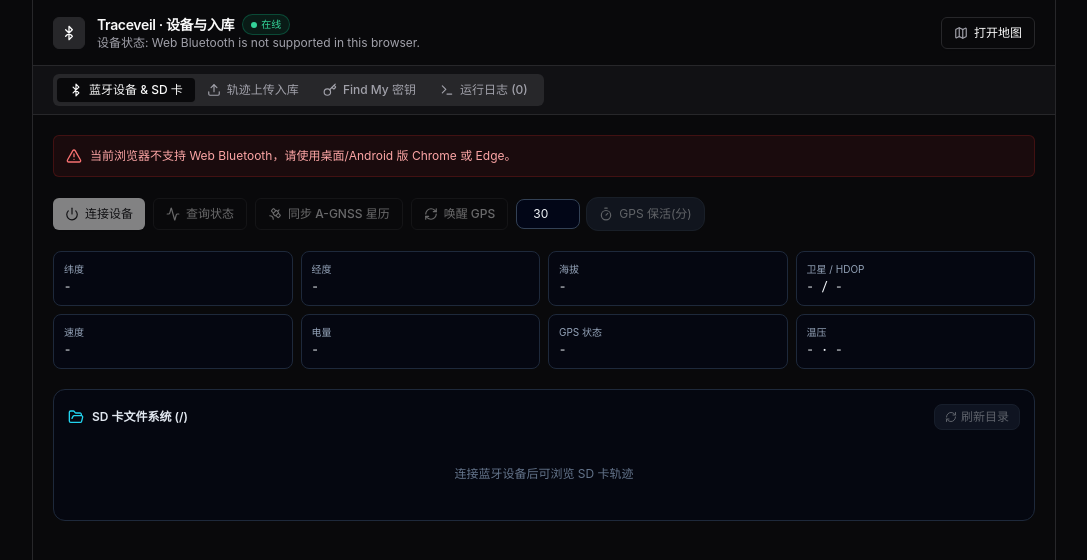
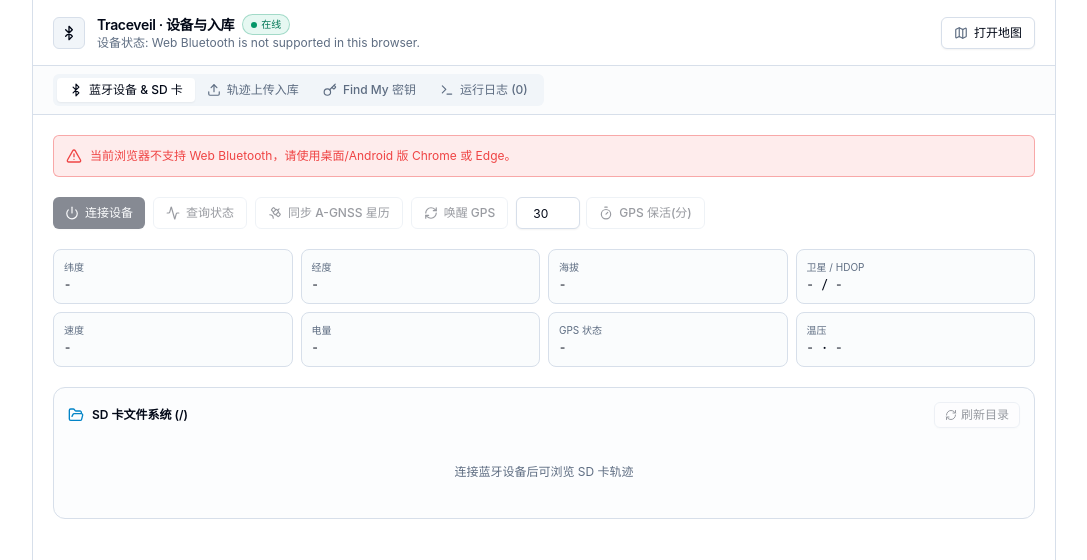
Before and after one commit to Enter-tainer/gps_tracker, a React (Vite) app in the folder frontend/: page / in a window 1280 px wide. Shown: the top 560 px of the page, without its empty margins (96-1183 px from the left). Built offline with nearby package versions, Linux system fonts and the light colour scheme.

Commit message:
feat(frontend): switch UI to light theme

```diff
--- a/frontend/src/components/DeviceSyncModal.tsx
+++ b/frontend/src/components/DeviceSyncModal.tsx
@@ -744,13 +744,13 @@ export const DeviceSyncModal: React.FC<DeviceSyncModalProps> = ({
                 <span
                   className={`inline-flex items-center gap-1 rounded-full border px-2 py-0.5 text-[10px] font-medium ${
                     isOnline
-                      ? "border-emerald-500/30 bg-emerald-500/10 text-emerald-400"
-                      : "border-amber-500/30 bg-amber-500/10 text-amber-400"
+                      ? "border-emerald-600/30 bg-emerald-500/10 text-emerald-700"
+                      : "border-amber-600/30 bg-amber-500/10 text-amber-700"
                   }`}
                 >
                   <span
                     className={`h-1.5 w-1.5 rounded-full ${
-                      isOnline ? "bg-emerald-400" : "bg-amber-400"
+                      isOnline ? "bg-emerald-600" : "bg-amber-500"
                     }`}
                   />
                   {isOnline ? "在线" : "离线模式 (SW)"}
@@ -880,9 +880,9 @@ export const DeviceSyncModal: React.FC<DeviceSyncModalProps> = ({
                       <span
                         className={
                           item.ok === true
-                            ? "text-emerald-400"
+                            ? "font-medium text-emerald-600"
                             : item.ok === false
-                              ? "text-red-400"
+                              ? "font-medium text-red-600"
                               : "text-muted-foreground"
                         }
                       >
@@ -941,8 +941,8 @@ export const DeviceSyncModal: React.FC<DeviceSyncModalProps> = ({
           {activeTab === "ble" && (
             <div className="space-y-5">
               {!isBluetoothSupported && (
-                <div className="flex items-center gap-2 rounded-md border border-destructive/40 bg-destructive/15 p-3 text-xs text-red-300">
-                  <AlertTriangle className="h-4 w-4 shrink-0 text-red-400" />
+                <div className="flex items-center gap-2 rounded-md border border-destructive/40 bg-destructive/10 p-3 text-xs text-destructive">
+                  <AlertTriangle className="h-4 w-4 shrink-0 text-destructive" />
                   <span>
                     当前浏览器不支持 Web Bluetooth，请使用桌面/Android 版 Chrome 或 Edge。
                   </span>
@@ -999,16 +999,16 @@ export const DeviceSyncModal: React.FC<DeviceSyncModalProps> = ({
                         Math.max(1, Math.min(720, Number(e.target.value) || 1))
                       )
                     }
-                    className="w-16 rounded-lg border border-slate-700 bg-slate-950 px-2 py-1.5 text-center text-xs text-slate-100"
+                    className="h-8 w-16 rounded-md border border-input bg-background px-2 py-1 text-center text-xs text-foreground shadow-sm"
                   />
                   <button
                     type="button"
                     onClick={handleKeepAlive}
                     disabled={!isConnected}
-                    className={`inline-flex items-center gap-1.5 rounded-xl border px-3 py-2 text-xs disabled:opacity-40 ${
+                    className={`inline-flex h-8 items-center gap-1.5 rounded-md border px-3 text-xs font-medium transition-colors disabled:opacity-40 ${
                       isKeepAliveActive
-                        ? "border-rose-500/60 bg-rose-500/20 text-rose-200"
-                        : "border-slate-700 bg-slate-800 text-slate-200"
+                        ? "border-rose-500/40 bg-rose-500/10 text-rose-700 hover:bg-rose-500/20"
+                        : "border-border bg-background text-foreground hover:bg-accent"
                     }`}
                   >
                     <Timer className="h-3.5 w-3.5" />
@@ -1020,12 +1020,12 @@ export const DeviceSyncModal: React.FC<DeviceSyncModalProps> = ({
               </div>
 
               {agnssStatus && (
-                <div className="rounded-lg border border-cyan-500/30 bg-cyan-500/10 px-3 py-2 text-xs text-cyan-200">
+                <div className="rounded-lg border border-sky-500/30 bg-sky-500/10 px-3 py-2 text-xs text-sky-800">
                   AGNSS: {agnssStatus}
                 </div>
               )}
               {sysInfoError && (
-                <div className="rounded-lg border border-rose-500/30 bg-rose-500/10 px-3 py-2 text-xs text-rose-200">
+                <div className="rounded-lg border border-rose-500/30 bg-rose-500/10 px-3 py-2 text-xs text-rose-700">
                   {sysInfoError}
                 </div>
               )}
@@ -1044,10 +1044,10 @@ export const DeviceSyncModal: React.FC<DeviceSyncModalProps> = ({
                 ].map(([label, value]) => (
                   <div
                     key={label}
-                    className="rounded-lg border border-slate-800 bg-slate-950/60 p-2.5"
+                    className="rounded-lg border border-border bg-muted/35 p-2.5"
                   >
-                    <div className="text-[10px] text-slate-400">{label}</div>
-                    <div className="mt-0.5 font-mono text-xs text-slate-100">
+                    <div className="text-[10px] text-muted-foreground">{label}</div>
+                    <div className="mt-0.5 font-mono text-xs font-medium text-foreground">
                       {value}
                     </div>
                   </div>
@@ -1055,17 +1055,17 @@ export const DeviceSyncModal: React.FC<DeviceSyncModalProps> = ({
               </div>
 
               {/* SD Card File Browser */}
-              <div className="space-y-3 rounded-xl border border-slate-800 bg-slate-950/50 p-3.5">
+              <div className="space-y-3 rounded-xl border border-border bg-muted/25 p-3.5">
                 <div className="flex items-center justify-between">
-                  <div className="flex items-center gap-2 text-xs font-semibold text-slate-200">
-                    <FolderOpen className="h-4 w-4 text-cyan-400" />
+                  <div className="flex items-center gap-2 text-xs font-semibold text-foreground">
+                    <FolderOpen className="h-4 w-4 text-sky-600" />
                     <span>SD 卡文件系统 ({currentPath})</span>
                   </div>
                   <button
                     type="button"
                     onClick={() => listDirectory(currentPath)}
                     disabled={!isConnected || isListing}
-                    className="inline-flex items-center gap-1 rounded-lg border border-slate-700 bg-slate-800 px-2.5 py-1 text-xs text-slate-200 disabled:opacity-40"
+                    className="inline-flex items-center gap-1 rounded-md border border-border bg-background px-2.5 py-1 text-xs font-medium text-foreground shadow-sm transition-colors hover:bg-accent disabled:opacity-40"
                   >
                     <RefreshCw className="h-3 w-3" />
                     {isListing ? "刷新中..." : "刷新目录"}
@@ -1074,7 +1074,7 @@ export const DeviceSyncModal: React.FC<DeviceSyncModalProps> = ({
 
                 <div className="max-h-60 space-y-1.5 overflow-y-auto scrollbar-thin">
                   {displayEntries.length === 0 ? (
-                    <div className="py-6 text-center text-xs text-slate-500">
+                    <div className="py-6 text-center text-xs text-muted-foreground">
                       {isConnected ? "当前目录为空" : "连接蓝牙设备后可浏览 SD 卡轨迹"}
                     </div>
                   ) : (
@@ -1084,13 +1084,13 @@ export const DeviceSyncModal: React.FC<DeviceSyncModalProps> = ({
                       return (
                         <div
                           key={entry.path}
-                          className="flex flex-wrap items-center justify-between gap-2 rounded-lg border border-slate-800 bg-slate-900/75 px-3 py-2"
+                          className="flex flex-wrap items-center justify-between gap-2 rounded-lg border border-border bg-background px-3 py-2 shadow-sm"
                         >
                           <div className="flex items-center gap-2">
                             {isDir ? (
-                              <Folder className="h-4 w-4 text-amber-400" />
+                              <Folder className="h-4 w-4 text-amber-500" />
                             ) : (
-                              <FileDown className="h-4 w-4 text-slate-400" />
+                              <FileDown className="h-4 w-4 text-muted-foreground" />
                             )}
                             <button
                               type="button"
@@ -1098,14 +1098,14 @@ export const DeviceSyncModal: React.FC<DeviceSyncModalProps> = ({
                               onClick={() => isDir && listDirectory(entry.path)}
                               className={`text-xs font-medium ${
                                 isDir
-                                  ? "text-amber-300 hover:underline"
-                                  : "text-slate-100"
+                                  ? "text-amber-700 hover:underline"
+                                  : "text-foreground"
                               }`}
                             >
                               {entry.name}
                             </button>
                             {!isDir && (
-                              <span className="font-mono text-[10px] text-slate-400">
+                              <span className="font-mono text-[10px] text-muted-foreground">
                                 {formatFileSize(entry.size)}
                               </span>
                             )}
@@ -1117,7 +1117,7 @@ export const DeviceSyncModal: React.FC<DeviceSyncModalProps> = ({
                                 type="button"
                                 disabled={isBusy}
                                 onClick={() => handleBleSyncToCloud(entry)}
-                                className="inline-flex items-center gap-1 rounded-md bg-cyan-500/20 px-2 py-1 text-[11px] font-medium text-cyan-300 hover:bg-cyan-500/30 disabled:opacity-40"
+                                className="inline-flex items-center gap-1 rounded-md border border-sky-500/30 bg-sky-500/10 px-2 py-1 text-[11px] font-medium text-sky-700 hover:bg-sky-500/20 disabled:opacity-40"
                               >
                                 <CloudUpload className="h-3 w-3" />
                                 入库
@@ -1126,7 +1126,7 @@ export const DeviceSyncModal: React.FC<DeviceSyncModalProps> = ({
                                 type="button"
                                 disabled={isBusy}
                                 onClick={() => handleBlePreview(entry)}
-                                className="inline-flex items-center gap-1 rounded-md border border-slate-700 bg-slate-800 px-2 py-1 text-[11px] text-slate-200 hover:bg-slate-700 disabled:opacity-40"
+                                className="inline-flex items-center gap-1 rounded-md border border-border bg-secondary px-2 py-1 text-[11px] font-medium text-secondary-foreground hover:bg-accent disabled:opacity-40"
                               >
                                 <Eye className="h-3 w-3" />
                                 预览
@@ -1135,7 +1135,7 @@ export const DeviceSyncModal: React.FC<DeviceSyncModalProps> = ({
                                 type="button"
                                 disabled={isBusy}
                                 onClick={() => handleBleDownloadGpx(entry)}
-                                className="inline-flex items-center gap-1 rounded-md border border-slate-700 bg-slate-800 px-2 py-1 text-[11px] text-slate-200 hover:bg-slate-700 disabled:opacity-40"
+                                className="inline-flex items-center gap-1 rounded-md border border-border bg-secondary px-2 py-1 text-[11px] font-medium text-secondary-foreground hover:bg-accent disabled:opacity-40"
                               >
                                 <MapIcon className="h-3 w-3" />
                                 GPX
@@ -1154,7 +1154,7 @@ export const DeviceSyncModal: React.FC<DeviceSyncModalProps> = ({
                                   type="button"
                                   disabled={isBusy}
                                   onClick={() => setConfirmDeletePath(entry.path)}
-                                  className="inline-flex items-center gap-1 rounded-md border border-rose-500/30 px-2 py-1 text-[11px] text-rose-300 hover:bg-rose-500/20 disabled:opacity-40"
+                                  className="inline-flex items-center gap-1 rounded-md border border-rose-500/30 px-2 py-1 text-[11px] text-rose-600 hover:bg-rose-500/10 disabled:opacity-40"
                                 >
                                   <Trash2 className="h-3 w-3" />
                                 </button>
@@ -1177,7 +1177,7 @@ export const DeviceSyncModal: React.FC<DeviceSyncModalProps> = ({
                   type="button"
                   onClick={handleFindMyGenerate}
                   disabled={findMyBusy}
-                  className="rounded-xl border border-slate-700 bg-slate-800 px-3.5 py-2 text-xs font-medium text-slate-100 hover:bg-slate-700"
+                  className="rounded-md border border-border bg-background px-3.5 py-2 text-xs font-medium text-foreground shadow-sm transition-colors hover:bg-accent disabled:opacity-40"
                 >
                   生成密钥
                 </button>
@@ -1185,7 +1185,7 @@ export const DeviceSyncModal: React.FC<DeviceSyncModalProps> = ({
                   type="button"
                   onClick={handleFindMyProvision}
                   disabled={!isConnected || !findMyKeys || findMyBusy}
-                  className="rounded-xl bg-cyan-500 px-3.5 py-2 text-xs font-semibold text-slate-950 hover:bg-cyan-400 disabled:opacity-40"
+                  className="rounded-md bg-primary px-3.5 py-2 text-xs font-semibold text-primary-foreground shadow-sm transition-colors hover:bg-primary/90 disabled:opacity-40"
                 >
                   写入设备
                 </button>
@@ -1193,7 +1193,7 @@ export const DeviceSyncModal: React.FC<DeviceSyncModalProps> = ({
                   type="button"
                   onClick={handleFindMyDump}
                   disabled={!isConnected || findMyBusy}
-                  className="rounded-xl border border-slate-700 bg-slate-800 px-3.5 py-2 text-xs text-slate-100 disabled:opacity-40"
+                  className="rounded-md border border-border bg-background px-3.5 py-2 text-xs font-medium text-foreground shadow-sm transition-colors hover:bg-accent disabled:opacity-40"
                 >
                   读取设备密钥
                 </button>
@@ -1201,17 +1201,17 @@ export const DeviceSyncModal: React.FC<DeviceSyncModalProps> = ({
                   type="button"
                   onClick={handleFindMyStatus}
                   disabled={!isConnected || findMyBusy}
-                  className="rounded-xl border border-slate-700 bg-slate-800 px-3.5 py-2 text-xs text-slate-100 disabled:opacity-40"
+                  className="rounded-md border border-border bg-background px-3.5 py-2 text-xs font-medium text-foreground shadow-sm transition-colors hover:bg-accent disabled:opacity-40"
                 >
                   查询广播状态
                 </button>
               </div>
               {findMyEnabled !== null && (
-                <div className="text-xs text-slate-300">
+                <div className="text-xs text-muted-foreground">
                   状态:{" "}
                   <span
                     className={
-                      findMyEnabled ? "text-emerald-400" : "text-slate-400"
+                      findMyEnabled ? "font-medium text-emerald-600" : "text-muted-foreground"
                     }
                   >
                     {findMyEnabled ? "FindMy Active" : "FindMy Inactive"}
@@ -1219,7 +1219,7 @@ export const DeviceSyncModal: React.FC<DeviceSyncModalProps> = ({
                 </div>
               )}
               {findMyKeys && (
-                <div className="space-y-2 rounded-xl border border-slate-800 bg-slate-950/70 p-3 font-mono text-xs text-slate-300">
+                <div className="space-y-2 rounded-xl border border-border bg-muted/35 p-3 font-mono text-xs text-foreground">
                   <div>
                     Epoch: {new Date(findMyKeys.epoch * 1000).toISOString()}
                   </div>
@@ -1232,7 +1232,7 @@ export const DeviceSyncModal: React.FC<DeviceSyncModalProps> = ({
                   <button
                     type="button"
                     onClick={handleFindMyExport}
-                    className="mt-2 inline-flex items-center gap-1.5 rounded-lg border border-slate-700 bg-slate-800 px-3 py-1.5 text-xs text-slate-100 hover:bg-slate-700"
+                    className="mt-2 inline-flex items-center gap-1.5 rounded-md border border-border bg-background px-3 py-1.5 text-xs font-medium text-foreground shadow-sm transition-colors hover:bg-accent"
                   >
                     <Download className="h-3.5 w-3.5" />
                     导出 JSON 备份
@@ -1248,25 +1248,25 @@ export const DeviceSyncModal: React.FC<DeviceSyncModalProps> = ({
                 <button
                   type="button"
                   onClick={clearLogs}
-                  className="rounded-lg border border-slate-700 bg-slate-800 px-2.5 py-1 text-xs text-slate-300 hover:bg-slate-700"
+                  className="rounded-md border border-border bg-background px-2.5 py-1 text-xs font-medium text-foreground shadow-sm transition-colors hover:bg-accent"
                 >
                   清空日志
                 </button>
               </div>
-              <div className="max-h-80 space-y-1.5 overflow-y-auto rounded-xl border border-slate-800 bg-slate-950/80 p-3 font-mono text-xs scrollbar-thin">
+              <div className="max-h-80 space-y-1.5 overflow-y-auto rounded-xl border border-border bg-muted/35 p-3 font-mono text-xs scrollbar-thin">
                 {logEntries.length === 0 ? (
-                  <div className="text-slate-500">暂无日志</div>
+                  <div className="text-muted-foreground">暂无日志</div>
                 ) : (
                   logEntries.map((entry) => (
                     <div key={entry.id} className="flex gap-2">
-                      <span className="text-slate-500">[{entry.time}]</span>
+                      <span className="text-muted-foreground">[{entry.time}]</span>
                       <span
                         className={
                           entry.level === "error"
-                            ? "text-rose-400"
+                            ? "text-rose-600"
                             : entry.level === "success"
-                              ? "text-emerald-400"
-                              : "text-slate-200"
+                              ? "text-emerald-600"
+                              : "text-foreground"
                         }
                       >
                         {entry.message}
--- a/frontend/src/components/FogMapView.tsx
+++ b/frontend/src/components/FogMapView.tsx
@@ -2224,7 +2224,7 @@ export const FogMapView: React.FC<FogMapViewProps> = ({
 
   return (
     <div
-      className="relative h-full w-full touch-none select-none overflow-hidden bg-slate-950"
+      className="relative h-full w-full touch-none select-none overflow-hidden bg-slate-100"
       onPointerDown={handlePointerDown}
       onPointerMove={handlePointerMove}
       onPointerUp={handlePointerUp}
--- a/frontend/src/components/LayerSettingsPanel.tsx
+++ b/frontend/src/components/LayerSettingsPanel.tsx
@@ -235,7 +235,7 @@ export const LayerSettingsPanel: React.FC<LayerSettingsPanelProps> = ({
     return (
       <>
         <div
-          className="fixed inset-0 z-50 bg-black/55 backdrop-blur-[2px]"
+          className="fixed inset-0 z-50 bg-black/30 backdrop-blur-[2px]"
           onClick={onClose}
           aria-hidden="true"
         />
@@ -243,7 +243,7 @@ export const LayerSettingsPanel: React.FC<LayerSettingsPanelProps> = ({
           role="dialog"
           aria-modal="true"
           aria-label="底图与迷雾设置"
-          className="fixed inset-x-0 bottom-0 z-50 flex max-h-[82dvh] flex-col rounded-t-2xl border-t border-border bg-popover/98 text-popover-foreground shadow-2xl backdrop-blur-xl"
+          className="fixed inset-x-0 bottom-0 z-50 flex max-h-[82dvh] flex-col rounded-t-2xl border-t border-border bg-popover/95 text-popover-foreground shadow-2xl backdrop-blur-xl"
         >
           <div className="flex justify-center pb-1 pt-2.5">
             <div className="h-1 w-10 rounded-full bg-muted-foreground/35" />
--- a/frontend/src/index.css
+++ b/frontend/src/index.css
@@ -5,25 +5,25 @@
 @tailwind utilities;
 
 :root {
-  --background: 240 10% 3.9%;
-  --foreground: 0 0% 98%;
-  --card: 240 10% 3.9%;
-  --card-foreground: 0 0% 98%;
-  --popover: 240 10% 3.9%;
-  --popover-foreground: 0 0% 98%;
-  --primary: 0 0% 98%;
-  --primary-foreground: 240 5.9% 10%;
-  --secondary: 240 3.7% 15.9%;
-  --secondary-foreground: 0 0% 98%;
-  --muted: 240 3.7% 15.9%;
-  --muted-foreground: 240 5% 64.9%;
-  --accent: 240 3.7% 15.9%;
-  --accent-foreground: 0 0% 98%;
-  --destructive: 0 62.8% 30.6%;
-  --destructive-foreground: 0 0% 98%;
-  --border: 240 3.7% 15.9%;
-  --input: 240 3.7% 15.9%;
-  --ring: 240 4.9% 83.9%;
+  --background: 0 0% 100%;
+  --foreground: 222.2 84% 4.9%;
+  --card: 0 0% 100%;
+  --card-foreground: 222.2 84% 4.9%;
+  --popover: 0 0% 100%;
+  --popover-foreground: 222.2 84% 4.9%;
+  --primary: 222.2 47.4% 11.2%;
+  --primary-foreground: 210 40% 98%;
+  --secondary: 210 40% 96.1%;
+  --secondary-foreground: 222.2 47.4% 11.2%;
+  --muted: 210 40% 96.1%;
+  --muted-foreground: 215.4 16.3% 44%;
+  --accent: 210 40% 96.1%;
+  --accent-foreground: 222.2 47.4% 11.2%;
+  --destructive: 0 84.2% 60.2%;
+  --destructive-foreground: 210 40% 98%;
+  --border: 214.3 31.8% 88%;
+  --input: 214.3 31.8% 88%;
+  --ring: 222.2 84% 4.9%;
   --radius: 0.5rem;
   --safe-top: env(safe-area-inset-top, 0px);
   --safe-bottom: env(safe-area-inset-bottom, 0px);
@@ -60,7 +60,7 @@
 }
 
 ::selection {
-  background: rgba(34, 211, 238, 0.28);
+  background: rgba(14, 165, 233, 0.22);
 }
 
 .maplibregl-ctrl-top-left,
@@ -71,35 +71,41 @@
 }
 
 .maplibregl-ctrl-attrib {
-  background: rgba(9, 13, 22, 0.7) !important;
-  color: rgba(203, 213, 225, 0.75) !important;
+  background: rgba(255, 255, 255, 0.88) !important;
+  color: rgba(51, 65, 85, 0.85) !important;
   backdrop-filter: blur(8px);
   border-radius: 6px 0 0 0 !important;
   font-size: 10px !important;
+  box-shadow: 0 1px 4px rgba(15, 23, 42, 0.08);
 }
 
 .maplibregl-ctrl-attrib a {
-  color: rgba(103, 232, 249, 0.9) !important;
+  color: #0284c7 !important;
 }
 
 .maplibregl-ctrl-group {
-  background: rgba(15, 23, 42, 0.85) !important;
-  border: 1px solid rgba(51, 65, 85, 0.7) !important;
+  background: rgba(255, 255, 255, 0.92) !important;
+  border: 1px solid rgba(203, 213, 225, 0.9) !important;
   backdrop-filter: blur(12px);
-}
-
-.maplibregl-ctrl-group button {
-  filter: invert(0.9) hue-rotate(180deg);
+  box-shadow: 0 4px 12px rgba(15, 23, 42, 0.08) !important;
 }
 
 .maplibregl-ctrl-scale {
-  background: rgba(9, 13, 22, 0.72) !important;
-  color: rgba(226, 232, 240, 0.85) !important;
-  border-color: rgba(148, 163, 184, 0.55) !important;
+  background: rgba(255, 255, 255, 0.88) !important;
+  color: #1e293b !important;
+  border-color: rgba(100, 116, 139, 0.65) !important;
   backdrop-filter: blur(8px);
   font-size: 10px !important;
   line-height: 1.2 !important;
   padding: 1px 5px !important;
+}
+
+.maplibregl-popup-content {
+  background: rgba(255, 255, 255, 0.96) !important;
+  color: #0f172a !important;
+  border: 1px solid rgba(226, 232, 240, 0.95);
+  border-radius: 10px !important;
+  box-shadow: 0 10px 25px -5px rgba(15, 23, 42, 0.15), 0 8px 10px -6px rgba(15, 23, 42, 0.1) !important;
 }
 
 @media (max-width: 767px) {
@@ -136,7 +142,7 @@
 }
 
 .scrollbar-thin::-webkit-scrollbar-thumb {
-  background-color: rgba(148, 163, 184, 0.28);
+  background-color: rgba(100, 116, 139, 0.32);
   border-radius: 999px;
 }
 
--- a/frontend/src/utils/styleBase.ts
+++ b/frontend/src/utils/styleBase.ts
@@ -36,7 +36,7 @@ function buildMinimalVectorFallbackStyle(): StyleSpecification {
         id: "background",
         type: "background",
         paint: {
-          "background-color": "#0b1324"
+          "background-color": "#f8fafc"
         }
       },
       {
@@ -45,7 +45,7 @@ function buildMinimalVectorFallbackStyle(): StyleSpecification {
         source: "openmaptiles",
         "source-layer": "water",
         paint: {
-          "fill-color": "#172a45"
+          "fill-color": "#bae6fd"
         }
       },
       {
@@ -54,7 +54,7 @@ function buildMinimalVectorFallbackStyle(): StyleSpecification {
         source: "openmaptiles",
         "source-layer": "boundary",
         paint: {
-          "line-color": "#475569",
+          "line-color": "#94a3b8",
           "line-width": 1
         }
       },
@@ -65,7 +65,7 @@ function buildMinimalVectorFallbackStyle(): StyleSpecification {
         "source-layer": "transportation",
         filter: ["in", "class", "motorway", "trunk", "primary", "secondary"],
         paint: {
-          "line-color": "#334155",
+          "line-color": "#cbd5e1",
           "line-width": 1.2
         }
       }
--- a/frontend/vite.config.js
+++ b/frontend/vite.config.js
@@ -42,8 +42,8 @@ export default defineConfig({
         name: 'Traceveil — Personal GPS Archive',
         short_name: 'Traceveil',
         description: 'Personal GPS Fog of War visualizer and BLE tracker console',
-        theme_color: '#090d16',
-        background_color: '#090d16',
+        theme_color: '#f8fafc',
+        background_color: '#f8fafc',
         display: 'standalone',
         orientation: 'any',
         scope: basePath,
```
Also changed, not shown: frontend/index.html (+5 -5 lines), frontend/src/components/ElevationProfileChart.tsx (+15 -15 lines), frontend/src/components/MapWorkspace.tsx (+13 -13 lines), frontend/src/components/TrackSidebar.tsx (+8 -8 lines).
